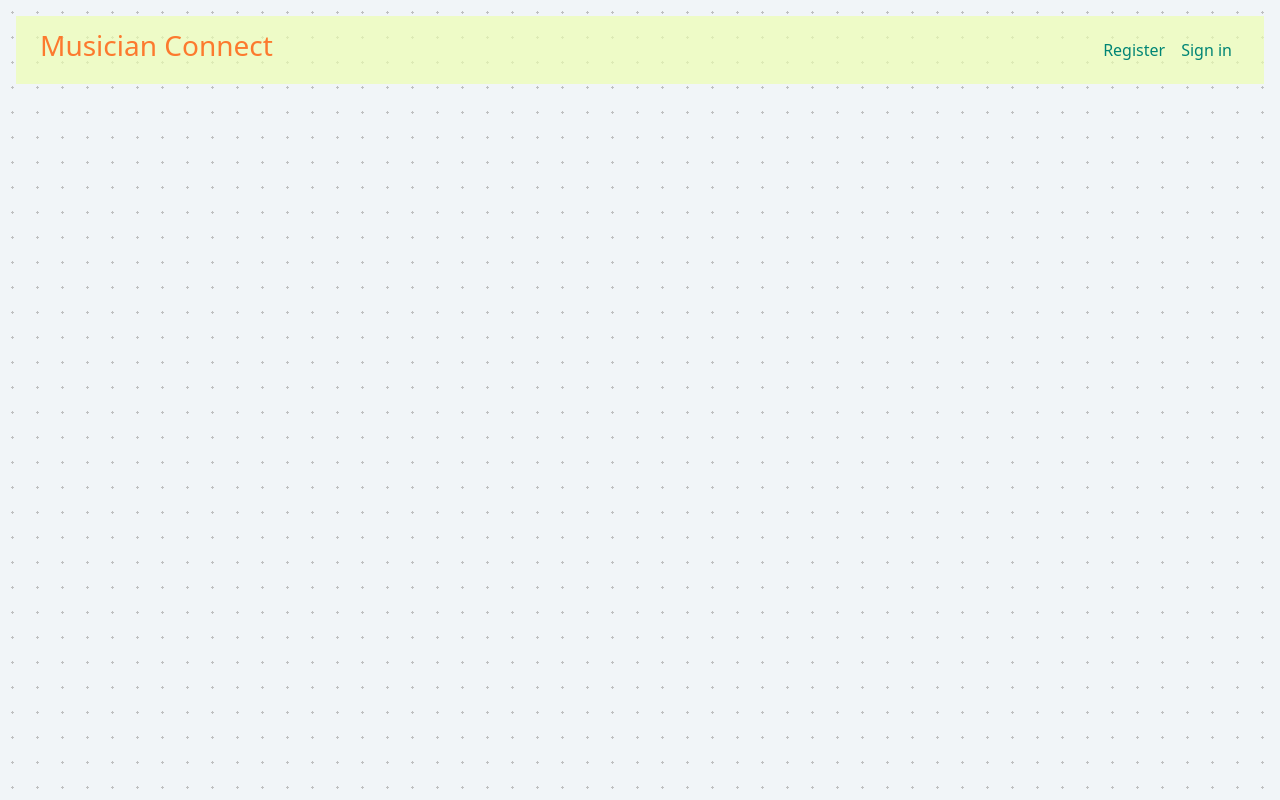
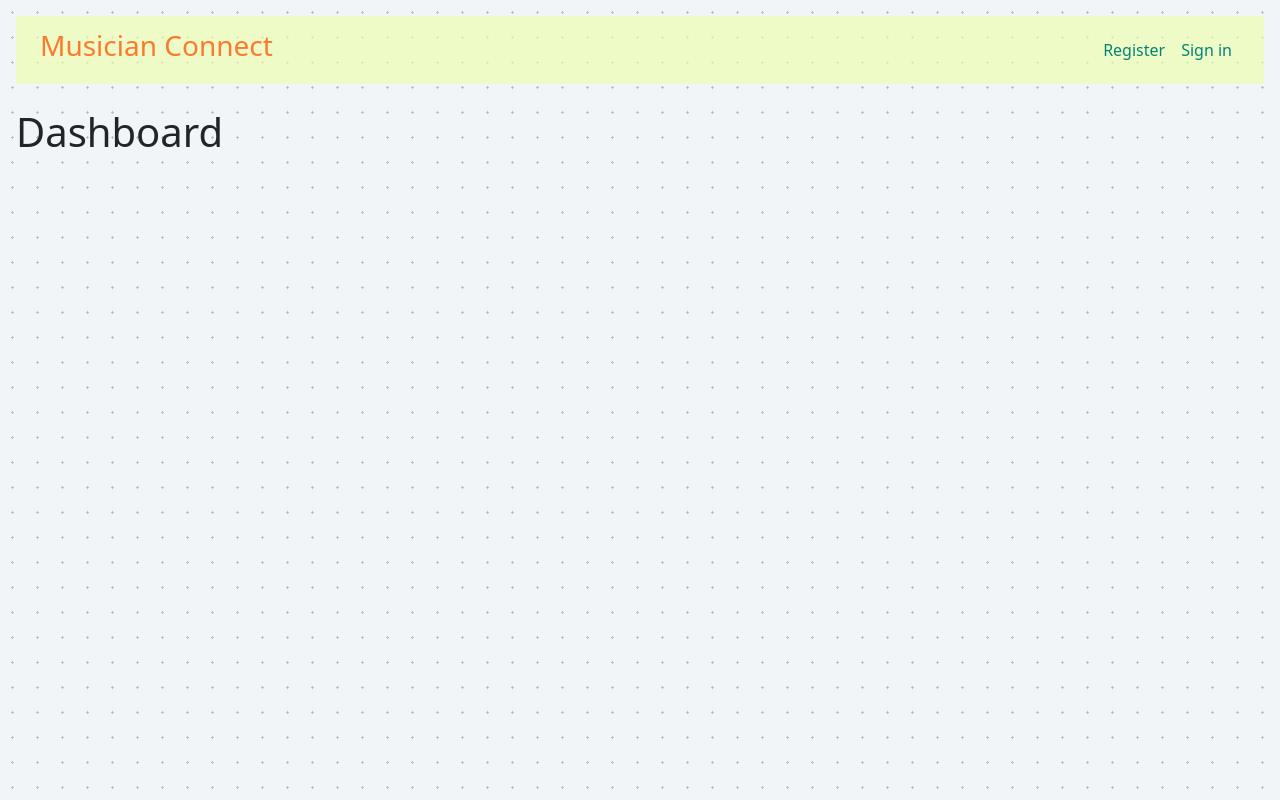
Before and after one commit to MikeRock51/Musician_Connect, a React (Create React App) app in the folder frontend/: page /user/dashboard in a window 1280 px wide. Built offline with nearby package versions, Linux system fonts and the light colour scheme.

Commit message:
Battery gone

```diff
--- a/frontend/src/components/App.js
+++ b/frontend/src/components/App.js
@@ -70,9 +70,9 @@ function App() {
               isValid={isValid}
               sendData={getLoginData}
             />} />
-          <Route path='/user/dashboard/:userInfo'
+          <Route path='/user/dashboard'
             element={<Dashboard
-              // userInfo={userData}
+              userInfo={loginData}
             />} />
         </Routes>
       </div>
--- a/frontend/src/components/pages/Dashboard.jsx
+++ b/frontend/src/components/pages/Dashboard.jsx
@@ -3,7 +3,7 @@ import { useParams } from "react-router-dom";
 function Dashboard(props) {
     const {userInfo} = useParams();
 
-    console.log((userInfo.email));
+    console.log((userInfo));
 
     return <h1>Dashboard</h1>
 }
--- a/frontend/src/components/pages/Signin.jsx
+++ b/frontend/src/components/pages/Signin.jsx
@@ -78,7 +78,7 @@ function Signin(props) {
                     // setUserInfo(data);
                     if (!isPending && !data.error) {
                         props.sendData(data);
-                        // navigate(`/user/dashboard/${(data)}`);
+                        navigate('/user/dashboard');
                     }
                     // userInfo = data;
                     // console.log(userInfo);
```
